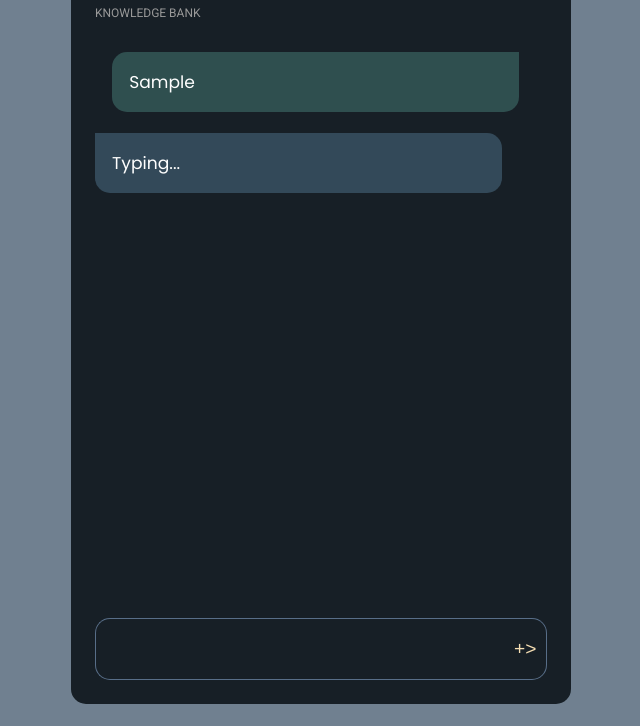
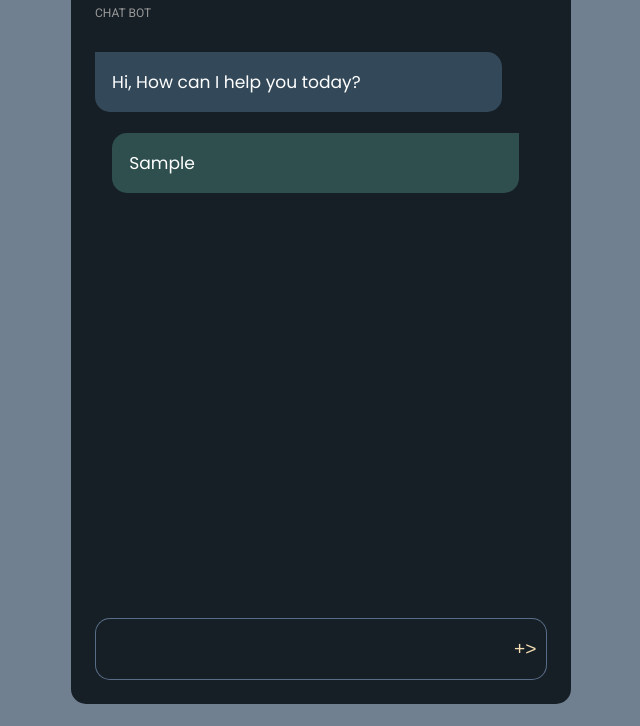
Before and after one commit to OmNepal/ChatBot-Langchain, a website: page index.html in a window 1280 px wide. Both pictures are taken after typing "Sample" into the empty fields and a click on the button "+>". Shown: the part 74-800 px from the top of the page, without its empty margins (319-959 px from the left). Drawn offline with Linux system fonts and the light colour scheme; no server answers.

Commit message:
modify UI so the conversation updates well

```diff
--- a/chatbot.js
+++ b/chatbot.js
@@ -6,7 +6,7 @@ const form = document.getElementById('form');
 
 form.addEventListener('submit', async (e) => {
   e.preventDefault();
-  progressConversation();
+  progressHumanConversation();
 
   const response = await fetch('user-input', {
     method: 'POST',
@@ -17,10 +17,12 @@ form.addEventListener('submit', async (e) => {
   })
 
   const data = await response.json();
-  document.querySelector('.speech-ai').textContent = data.content;
+
+  progressAIConversation(data.content);
+
 })
 
-async function progressConversation() {
+function progressHumanConversation() {
   question = userInput.value;
   userInput.value = '';
 
@@ -30,12 +32,15 @@ async function progressConversation() {
   chatbotConversation.appendChild(newUserSpeechBubble);
   newUserSpeechBubble.textContent = question;
   chatbotConversation.scrollTop = chatbotConversation.scrollHeight; //scroll to the bottom of the conversation
+}
 
+function progressAIConversation(data) {
+  console.log(data)
   //add AI message to the coversation
   const newAISpeechBubble = document.createElement('div');
   newAISpeechBubble.classList.add('speech', 'speech-ai');
   chatbotConversation.appendChild(newAISpeechBubble);
-  newAISpeechBubble.textContent = "Typing...";
+  newAISpeechBubble.textContent = data;
   chatbotConversation.scrollTop = chatbotConversation.scrollHeight;
 
 }
--- a/index.html
+++ b/index.html
@@ -13,9 +13,10 @@
             <section class="chatbot-container">
                 <div class="chatbot-header">
                     <div class="logo"> SCRIMBA </div>
-                    <p class="sub-heading">Knowledge Bank</p>
+                    <p class="sub-heading">CHAT BOT</p>
                 </div>
                 <div class="chatbot-conversation-container" id="chatbot-conversation-container">
+                    <div class="speech speech-ai">Hi, How can I help you today?</div>
                 </div>
                 <form id="form" class="chatbot-input-container">
                     <input name="user-input" type="text" id="user-input" required>
```
